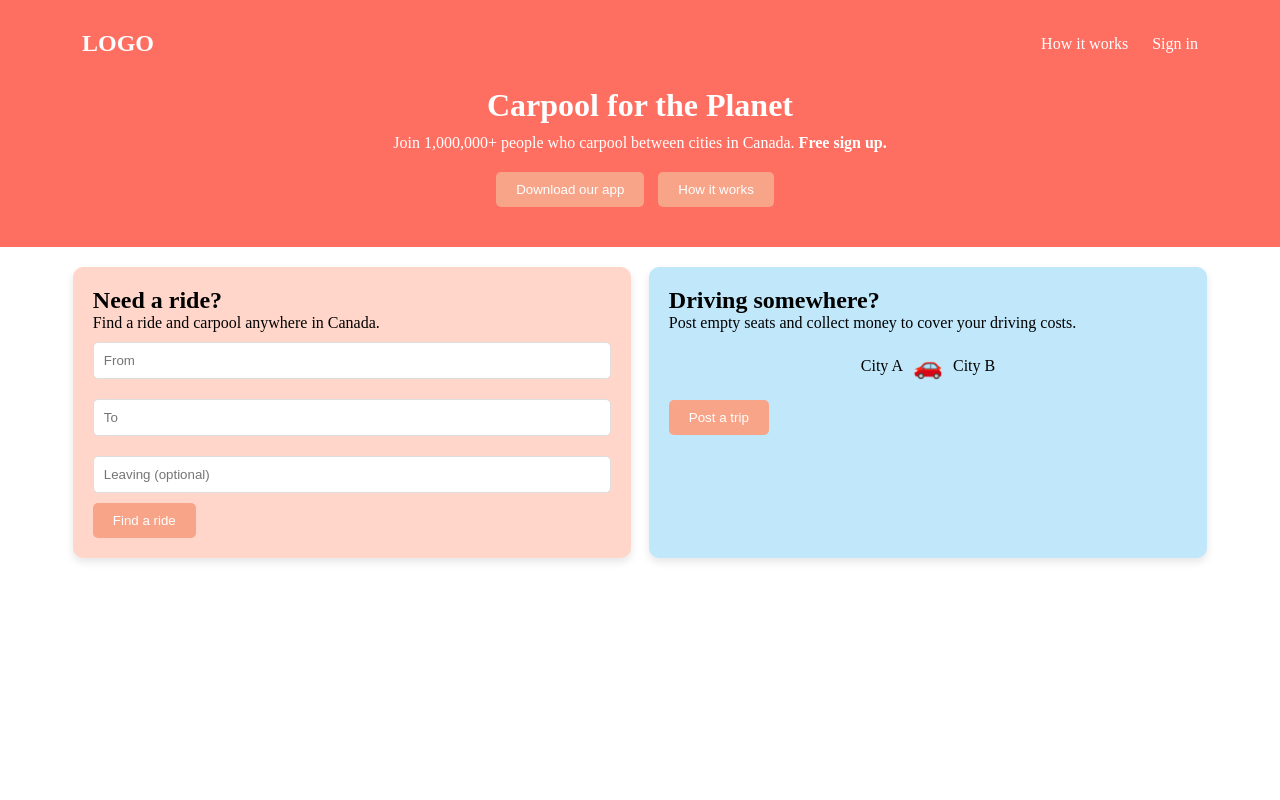
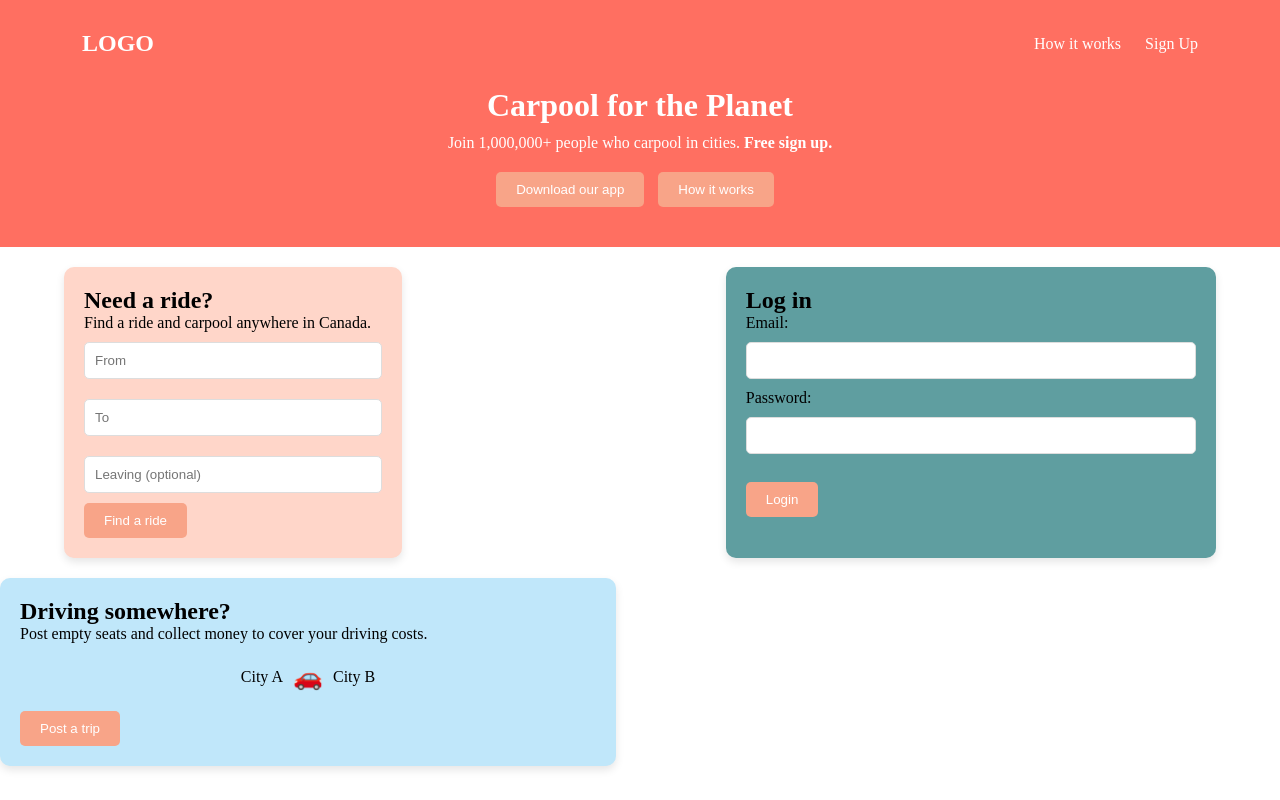
Before and after one commit to bbenjii/Polyhacks2024, a website: page webapp/public/index.html in a window 1280 px wide. Drawn offline with Linux system fonts and the light colour scheme.

Commit message:
Update index.html

```diff
--- a/webapp/public/index.html
+++ b/webapp/public/index.html
@@ -15,19 +15,20 @@
         <a href="#" class="logo">LOGO</a>
         <div class="header-right">
             <a href="#">How it works</a>
-            <a href="#">Sign in</a>
+            <a href="sign.html">Sign Up</a>
         </div>
     </nav>
 
     <div class="hero">
         <h1>Carpool for the Planet</h1>
-        <p>Join 1,000,000+ people who carpool between cities in Canada. <strong>Free sign up.</strong></p>
+        <p>Join 1,000,000+ people who carpool in cities. <strong>Free sign up.</strong></p>
         <button>Download our app</button>
         <button>How it works</button>
     </div>
 </header>
 
 <main>
+    <div class="container">
         <section class="search-ride">
             <h2>Need a ride?</h2>
             <p>Find a ride and carpool anywhere in Canada.</p>
@@ -36,7 +37,24 @@
             <input type="text" placeholder="Leaving (optional)">
             <button>Find a ride</button>
         </section>
+    </div>
 
+        <section class="log-in">
+            <h2>Log in</h2>
+            <form>
+                <label for="fname">Email:</label><br>
+                <input type="text" id="email" name="email" value=""><br>
+                <label for="fname">Password:</label><br>
+                <input type="text" id="fname" name="password" value=""><br><br>
+                <button>Login</button>
+            </form>
+        </section>
+    <div class="container">
+
+    </div>
+</main>
+
+<footer>
         <section class="offer-ride">
             <h2>Driving somewhere?</h2>
             <p>Post empty seats and collect money to cover your driving costs.</p>
@@ -47,9 +65,11 @@
             </div>
             <button>Post a trip</button>
         </section>
-</main>
+</footer>
 
 </body>
+
+
 
 <!--<body>-->
 <!--<h1>Covoiturage App!!</h1>-->
```
Lines whose indentation alone changed are shown as unchanged.
